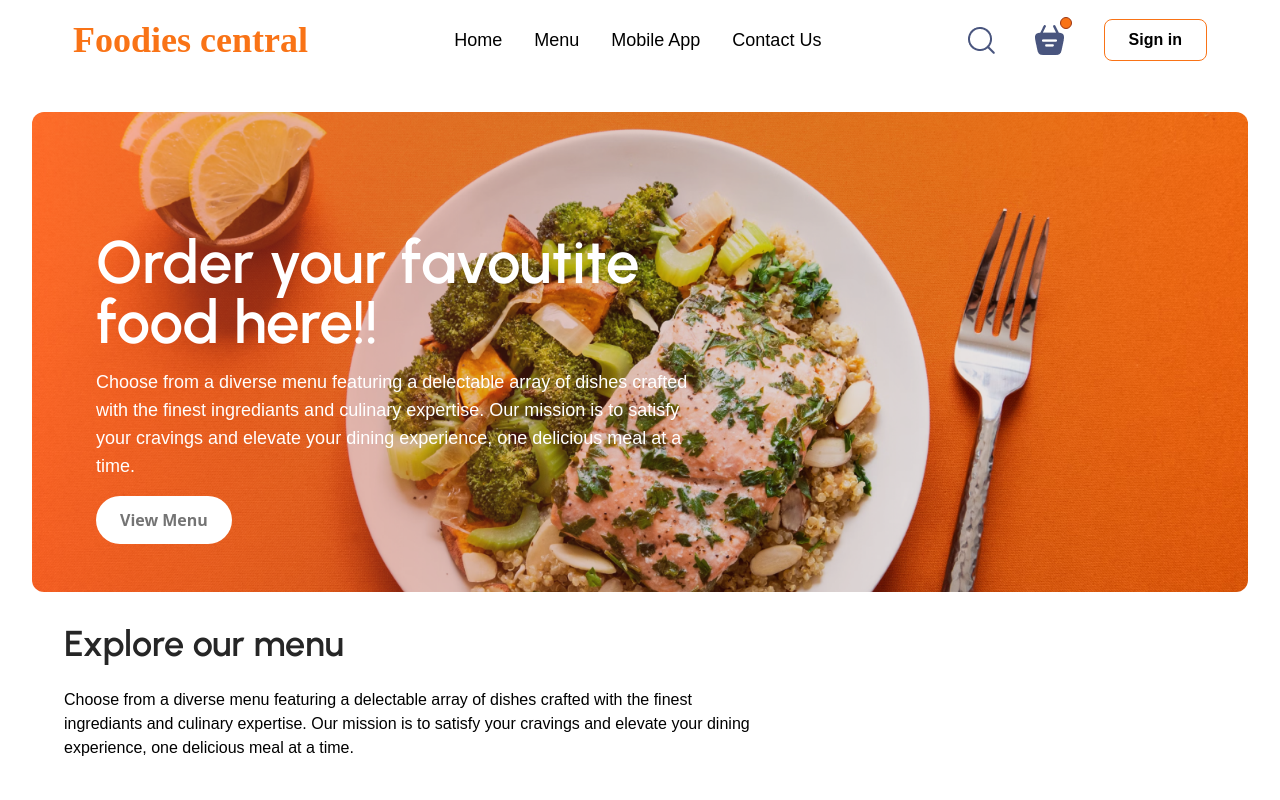
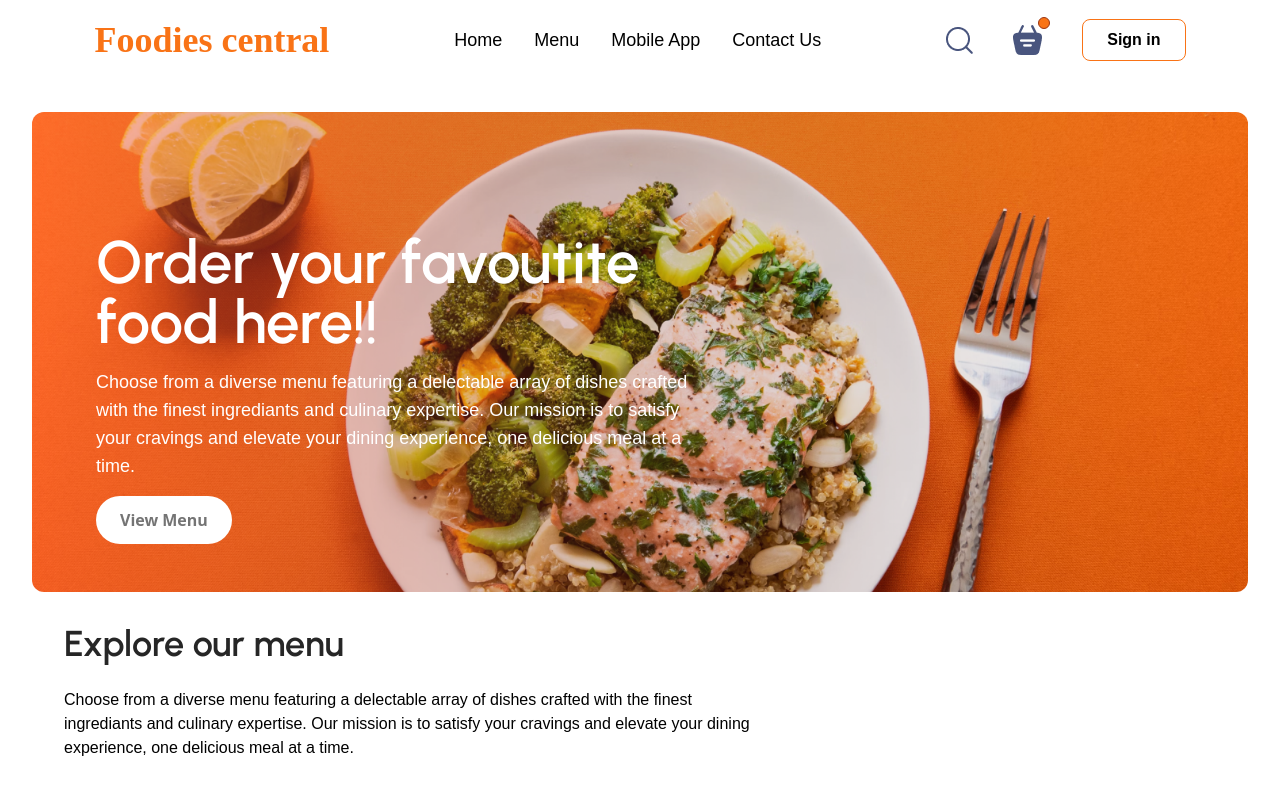
Before and after one commit to marufsiyam91/food-delivery, a React (Vite) app: page / in a window 1280 px wide. Shown: the top 800 px of the page. Built offline with nearby package versions, Linux system fonts and the light colour scheme; a web font is replaced by a local one.

Commit message:
nav padding

```diff
--- a/src/Layout/Navbar.jsx
+++ b/src/Layout/Navbar.jsx
@@ -3,7 +3,7 @@ import { assets } from '../assets/assets';
 
 const Navbar = () => {
   return (
-    <nav className='flex h-20 items-center justify-start lg:justify-around max-w-screen-4xl mx-auto'>
+    <nav className='flex h-20 items-center justify-start lg:justify-around max-w-screen-4xl mx-auto px-8'>
       <h2 className="font-cursive text-orange-500 font-semibold text-4xl"><NavLink to={'/'}>Foodies central</NavLink></h2>
       <div className='hidden lg:block'>
         <ul className='flex items-center gap-8'>
```
